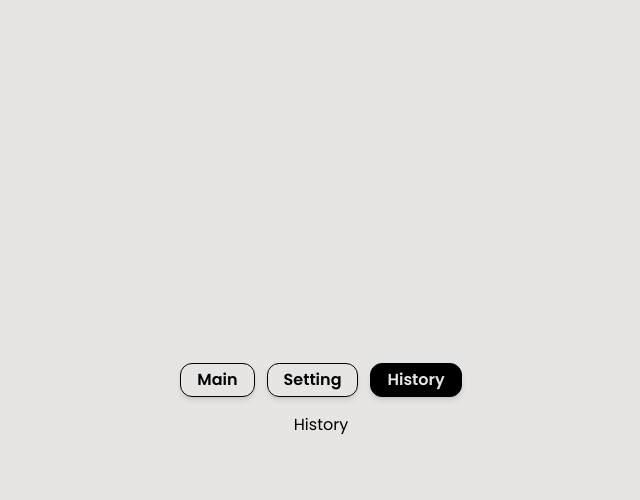
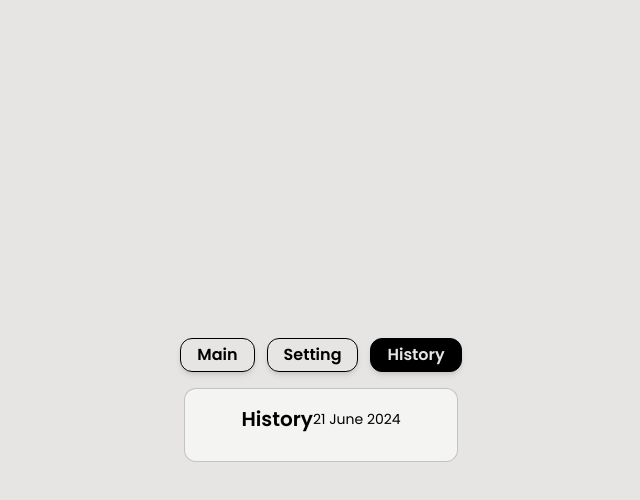
Before and after one commit to rfsyhb/doNow, a React (Vite) app: page / in a window 1280 px wide. Both pictures are taken after a click on the button "History". Shown: the top 500 px of the page, without its empty margins (319-959 px from the left). Built offline with nearby package versions, Linux system fonts and the light colour scheme.

Commit message:
styling for history

```diff
--- a/src/components/History.jsx
+++ b/src/components/History.jsx
@@ -4,14 +4,29 @@ import { useSelector } from 'react-redux';
 
 function History() {
   const history = useSelector((state) => state.history);
+  const date = new Date();
+  const day = date.getDate();
+  const month = date.toLocaleString('default', { month: 'long' });
+  const year = date.getFullYear();
+  const todayDate = `${day} ${month} ${year}`;
 
   return (
-    <div>
-      <h2>History</h2>
-      <ul>
+    <div className="flex flex-col bg-cardMain p-4 rounded-xl border border-black border-opacity-20">
+      <div className="flex flex-row items-center justify-between px-10 pb-3">
+        <h2 className="text-xl font-semibold">History</h2>
+        <p className="text-sm">{todayDate}</p>
+      </div>
+      <ul className="flex flex-col gap-1">
         {history.map((item, index) => (
-          <li key={index}>
-            {item.title} - {item.time} min
+          <li
+            key={index}
+            className="flex flex-row justify-between gap-10 bg-cardAlt p-1 px-3 rounded-xl border border-black border-opacity-10"
+          >
+            <p>{item.title}</p>
+            <p>
+              {item.time}
+              <span className="text-sm">m</span>
+            </p>
           </li>
         ))}
       </ul>
```
